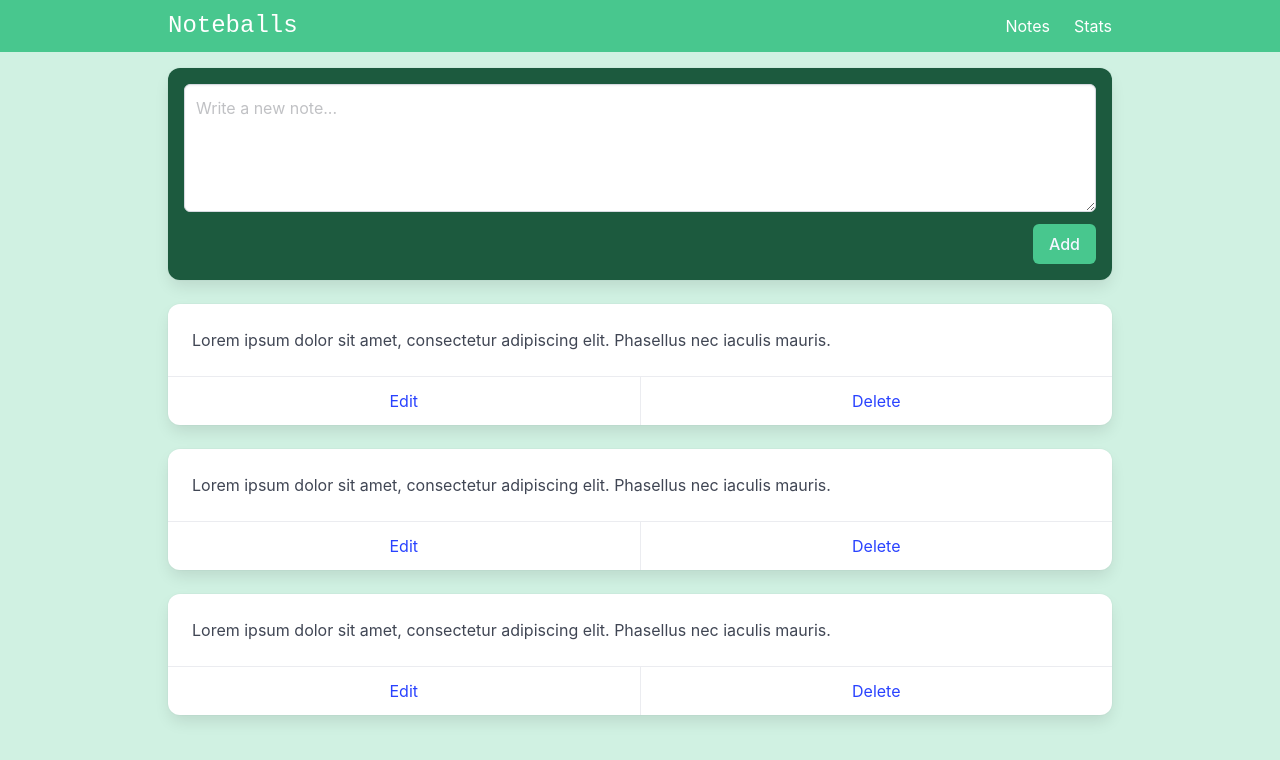
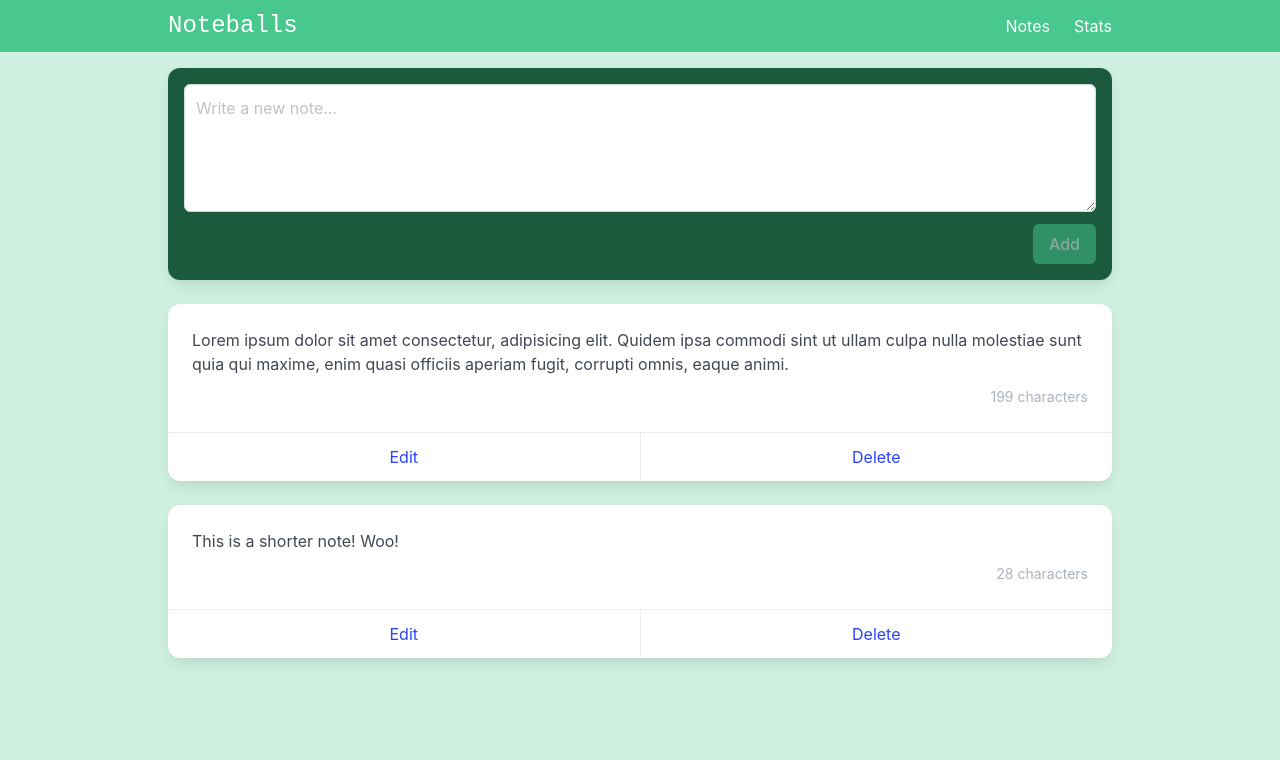
Before and after one commit to javiergranados/vue-composition-api-course, a Vue app: page / in a window 1280 px wide. Shown: the top 760 px of the page. Built offline with nearby package versions, Linux system fonts and the light colour scheme.

Commit message:
Use Note componente in the notes view

```diff
--- a/package.json
+++ b/package.json
@@ -17,11 +17,13 @@
   },
   "dependencies": {
     "bulma": "^1.0.1",
+    "uuid": "^10.0.0",
     "vue": "^3.4.29",
     "vue-router": "^4.4.0"
   },
   "devDependencies": {
     "@trivago/prettier-plugin-sort-imports": "^4.3.0",
+    "@types/uuid": "^10.0.0",
     "@typescript-eslint/eslint-plugin": "^7.16.0",
     "@vitejs/plugin-vue": "^5.0.5",
     "eslint": "^8.57.0",
--- a/src/views/NotesView.vue
+++ b/src/views/NotesView.vue
@@ -1,9 +1,48 @@
+<script setup lang="ts">
+import { v4 as uuidv4 } from 'uuid'
+import { ref } from 'vue'
+import Note from '@ui/Note.vue'
+
+const notes = ref([
+  {
+    id: 'id1',
+    content:
+      'Lorem ipsum dolor sit amet consectetur, adipisicing elit. Quidem ipsa commodi sint ut ullam culpa nulla molestiae sunt quia qui maxime, enim quasi officiis aperiam fugit, corrupti omnis, eaque animi.',
+  },
+  {
+    id: 'id2',
+    content: 'This is a shorter note! Woo!',
+  },
+])
+
+const newNote = ref('')
+const newNoteRef = ref<HTMLInputElement | null>(null)
+
+const addNote = () => {
+  let note = {
+    id: uuidv4(),
+    content: newNote.value,
+  }
+
+  notes.value.unshift(note)
+  newNote.value = ''
+  newNoteRef.value?.focus()
+}
+
+const deleteNote = (idToDelete: string) => {
+  notes.value = notes.value.filter((note) => {
+    return note.id !== idToDelete
+  })
+}
+</script>
+
 <template>
-  <div class="notes">
   <div class="card has-background-success-on-scheme p-4">
     <div class="field">
       <div class="control">
         <textarea
+          ref="newNoteRef"
+          v-model="newNote"
           class="textarea"
           placeholder="Write a new note..."
         />
@@ -11,33 +50,20 @@
     </div>
     <div class="field is-grouped is-grouped-right">
       <div class="control">
-          <button class="button is-link has-background-success">Add</button>
+        <button
+          :disabled="!newNote"
+          class="button is-link has-background-success"
+          @click.prevent="addNote"
+        >
+          Add
+        </button>
       </div>
     </div>
   </div>
-    <div
-      v-for="i in 3"
-      :key="i"
-      class="card"
-    >
-      <div class="card-content">
-        <div class="content">
-          Lorem ipsum dolor sit amet, consectetur adipiscing elit. Phasellus nec
-          iaculis mauris.
-        </div>
-      </div>
-      <footer class="card-footer">
-        <a
-          href="#"
-          class="card-footer-item"
-          >Edit</a
-        >
-        <a
-          href="#"
-          class="card-footer-item"
-          >Delete</a
-        >
-      </footer>
-    </div>
-  </div>
+  <Note
+    v-for="note in notes"
+    :key="note.id"
+    :note="note"
+    @delete-note="deleteNote"
+  />
 </template>
```
Also changed, not shown: 1 other file (tests, documents, lock files or other folders). Lines whose indentation alone changed are shown as unchanged.
